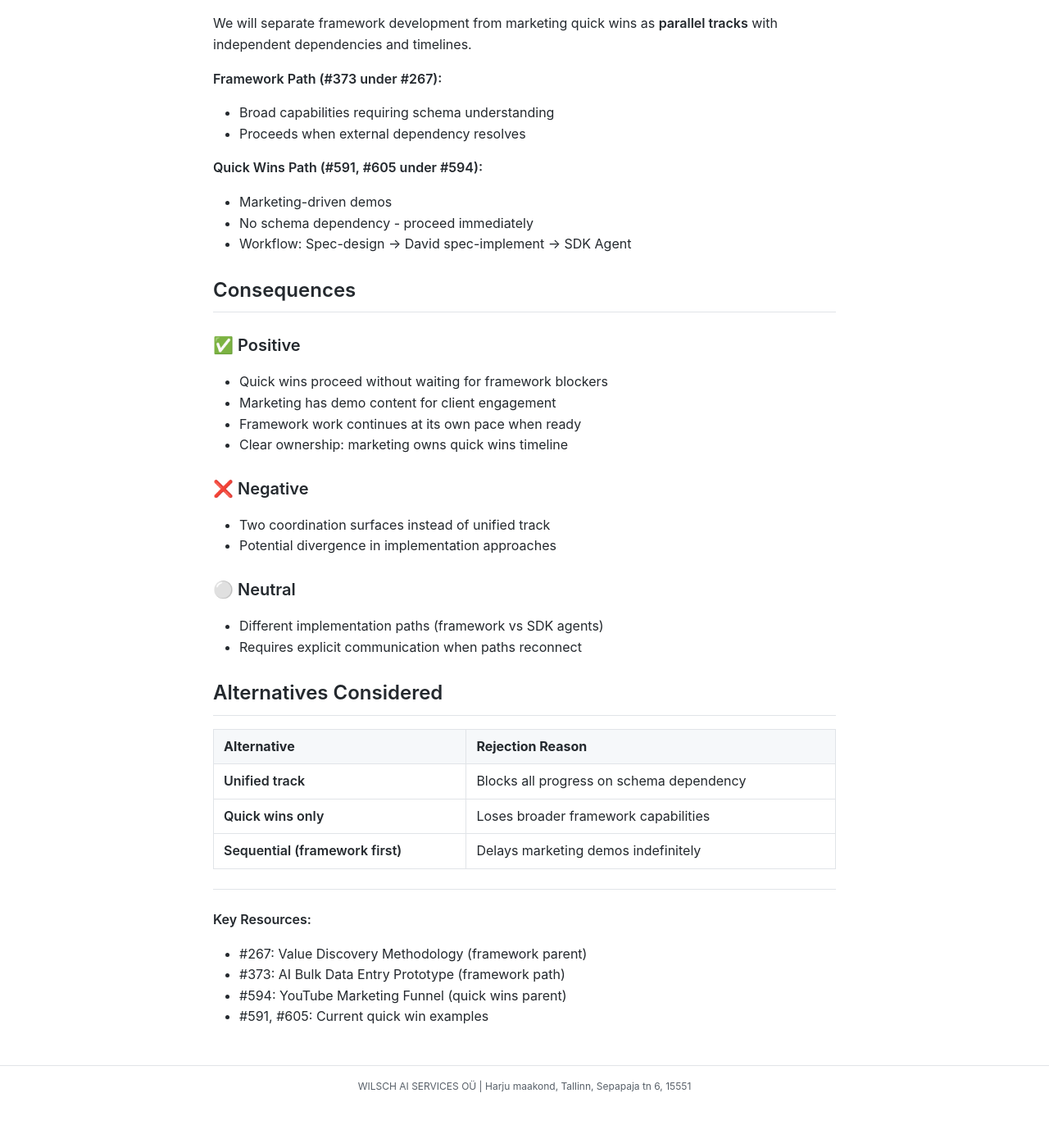
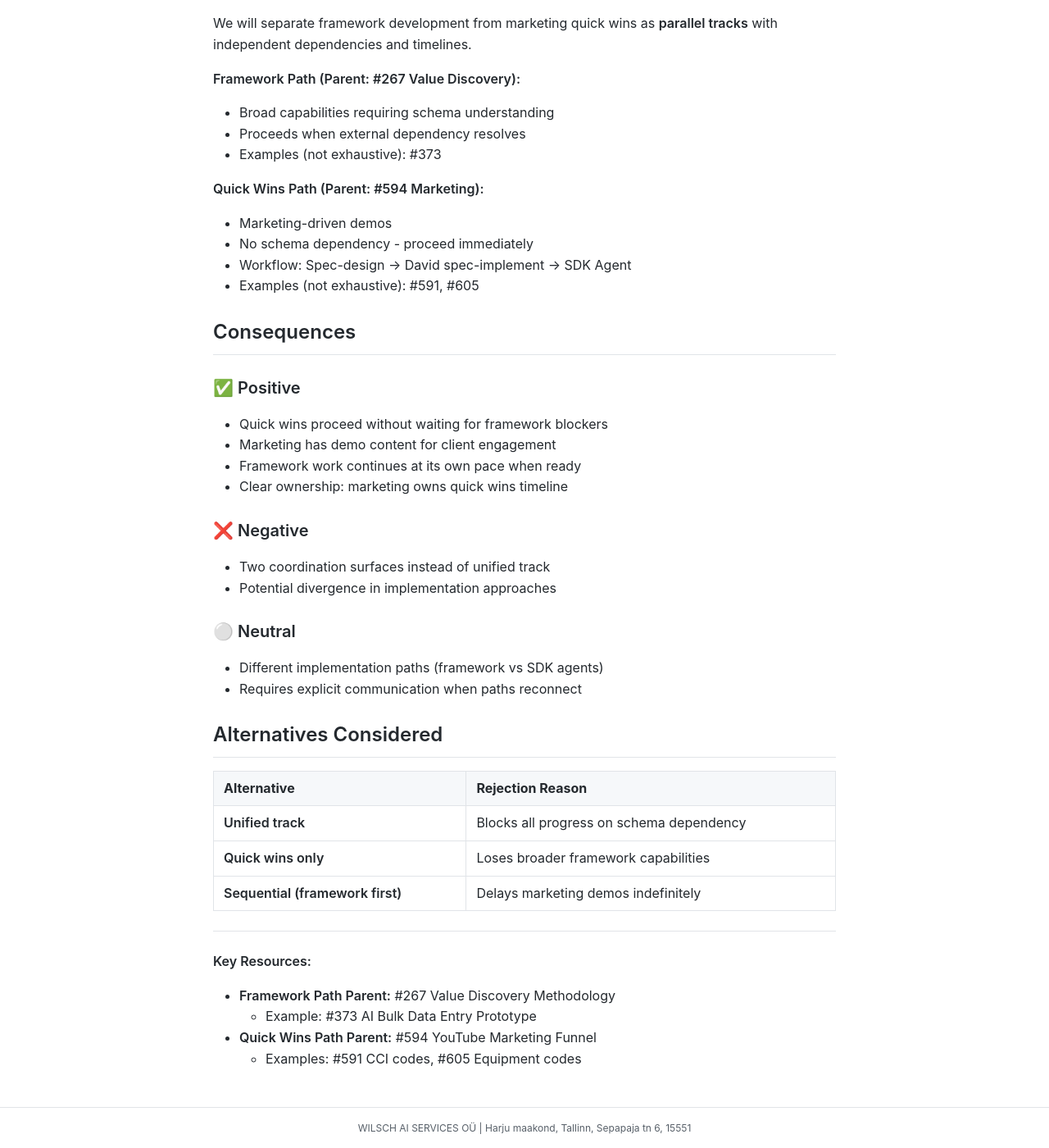
Before and after one commit to MariusWilsch/public-wilsch-ai-pages, a Jekyll site: the page built from project/archibus-fm-assistant/adr-parallel-paths-ai-fm-automation.md, in a window 1280 px wide and 1400 px high, scrolled down 799 px. Shown: the whole window at 82% size. Built offline with Jekyll 4.4.1, drawn with Linux system fonts in a browser that asks for light colours; our own code applies the rules of GitHub Pages for plain Markdown files; before the commit the page ends 2148 px from its top, so only the background shows below that.

Commit message:
Sync from hippocampus 2026-01-24

```diff
--- a/project/archibus-fm-assistant/adr-parallel-paths-ai-fm-automation.md
+++ b/project/archibus-fm-assistant/adr-parallel-paths-ai-fm-automation.md
@@ -18,14 +18,16 @@ publish: true
 ## Decision
 We will separate framework development from marketing quick wins as **parallel tracks** with independent dependencies and timelines.
 
-**Framework Path (#373 under #267):**
+**Framework Path (Parent: #267 Value Discovery):**
 - Broad capabilities requiring schema understanding
 - Proceeds when external dependency resolves
+- Examples (not exhaustive): #373
 
-**Quick Wins Path (#591, #605 under #594):**
+**Quick Wins Path (Parent: #594 Marketing):**
 - Marketing-driven demos
 - No schema dependency - proceed immediately
 - Workflow: Spec-design → David spec-implement → SDK Agent
+- Examples (not exhaustive): #591, #605
 
 ## Consequences
 
@@ -54,7 +56,7 @@ We will separate framework development from marketing quick wins as **parallel t
 ---
 
 **Key Resources:**
-- #267: Value Discovery Methodology (framework parent)
-- #373: AI Bulk Data Entry Prototype (framework path)
-- #594: YouTube Marketing Funnel (quick wins parent)
-- #591, #605: Current quick win examples
+- **Framework Path Parent:** #267 Value Discovery Methodology
+  - Example: #373 AI Bulk Data Entry Prototype
+- **Quick Wins Path Parent:** #594 YouTube Marketing Funnel
+  - Examples: #591 CCI codes, #605 Equipment codes
```
